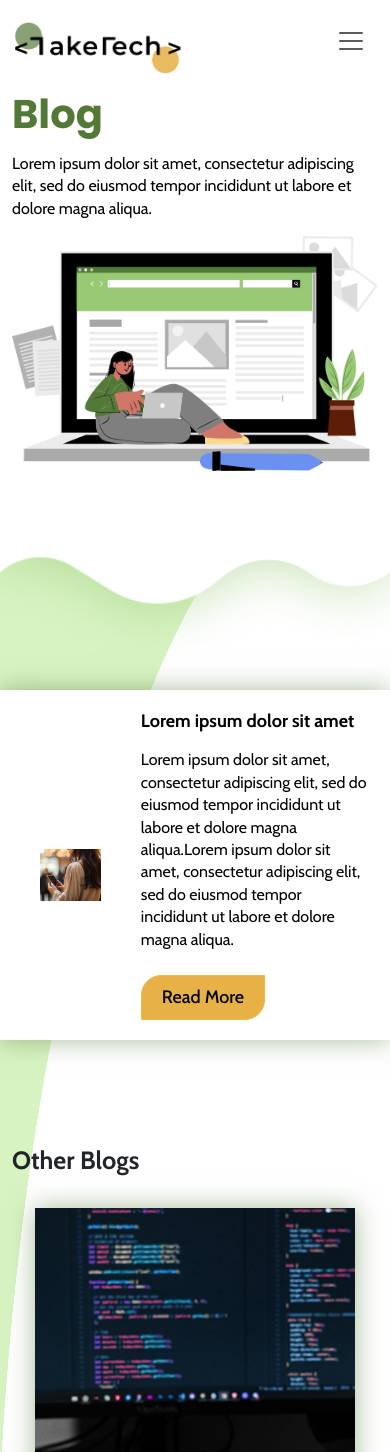
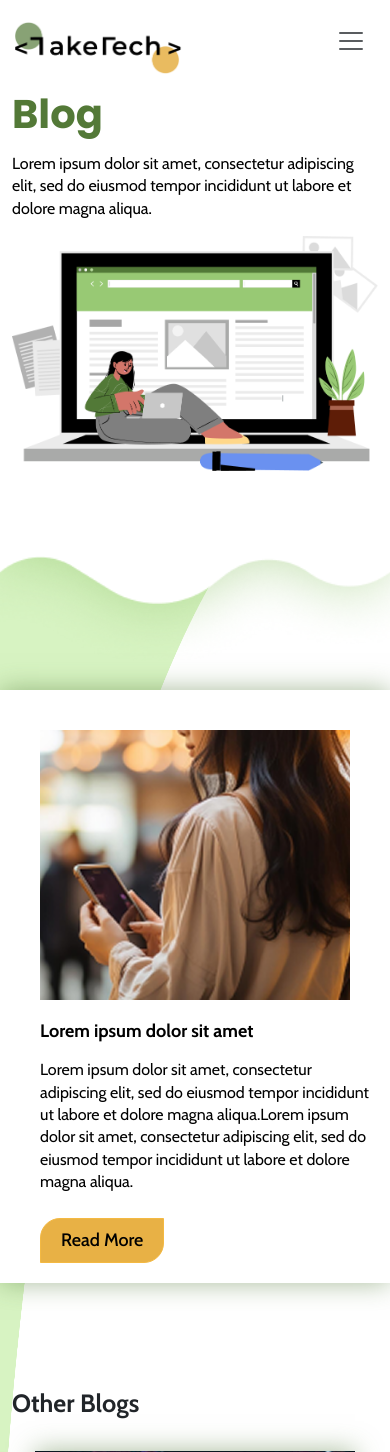
Before and after one commit to TakeTech-Devs/TTD-PHP, a PHP site: page /blog.php in a window 390 px wide. Shown: the top 1452 px of the page. Run offline with PHP 8.4, Linux system fonts and the light colour scheme.

Commit message:
responsive changes

```diff
--- a/styles/blog.css
+++ b/styles/blog.css
@@ -34,7 +34,8 @@
 }
 
 @media screen and (max-width: 575px) {
-.blog-content-image {padding:20px 20px 0px 20px;}
+.blog-content{flex-direction: column;}
+.blog-content-image {padding:20px 20px 20px 20px;}
 }
 
 @media screen and (max-width: 768px) {
```
